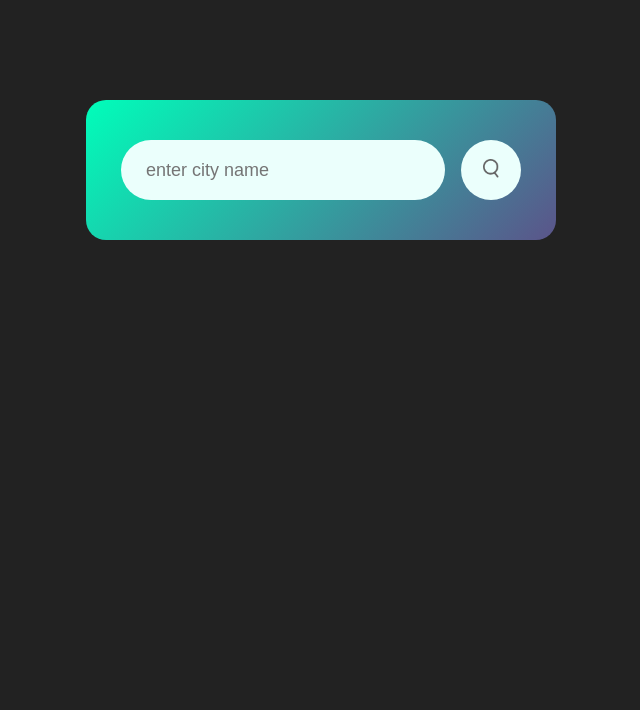
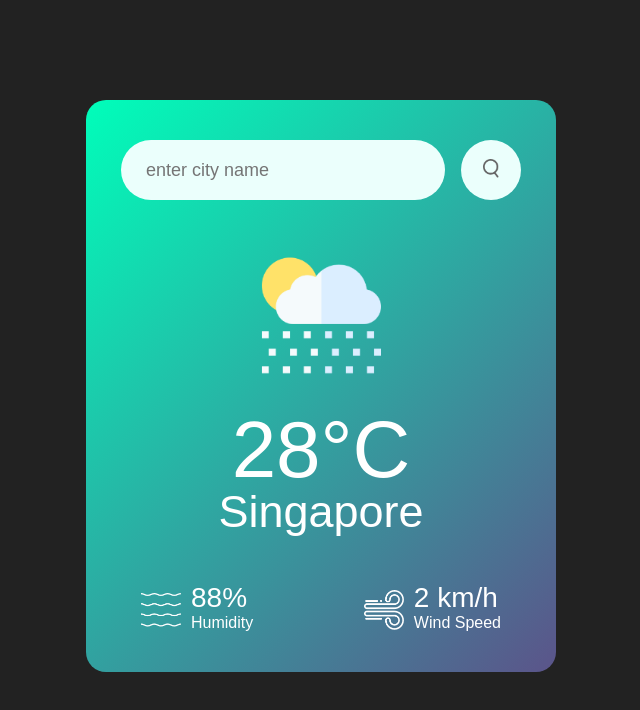
Before and after one commit to JanviSaluja/Weather-Application, a plain HTML site: page index.html in a window 1280 px wide. Shown: the whole page, without its empty margins (319-959 px from the left). Drawn offline with Linux system fonts and the light colour scheme.

Commit message:
Added the weather div

```diff
--- a/index.html
+++ b/index.html
@@ -13,6 +13,27 @@
             spellcheck="false">
             <button><img src="images/search.png"></button>
         </div>
+        <div class="weather">
+            <img src="images/rain.png" class="weather-icon">
+            <h1 class="temp">28°C</h1>
+            <h2 class="city">Singapore</h2>
+            <div class="details">
+                <div class="col">
+                    <img src="images/humidity.png">
+                    <div>
+                        <p class="humidity">88%</p>
+                        <p>Humidity</p>
+                    </div>
+                </div>
+                <div class="col">
+                    <img src="images/wind.png">
+                    <div>
+                        <p class="wind">2 km/h</p>
+                        <p>Wind Speed</p>
+                    </div>
+                </div>
+            </div>
+        </div>
     </div>
 </body>
 </html>
--- a/style.css
+++ b/style.css
@@ -47,3 +47,36 @@ body{
 .search button img{
     width: 16px;
 }
+.weather-icon{
+    width: 170px;
+    margin-top: 30px;
+}
+.weather h1{
+    font-size: 80px;
+    font-weight: 500;
+}
+.weather h2{
+    font-size: 45px;
+    font-weight: 400;
+    margin-top: -10px;
+}
+.details{
+    display: flex;
+    align-items: center;
+    justify-content: space-between;
+    padding: 0 20px;
+    margin-top: 50px;
+}
+.col{
+    display: flex;
+    align-items: center;
+    text-align: left;
+}
+.col img{
+    width: 40px;
+    margin-right: 10px;
+}
+.humidity, .wind{
+    font-size: 28px;
+    margin-top: -6px;
+}
```
Also changed, not shown: 1 other file.
